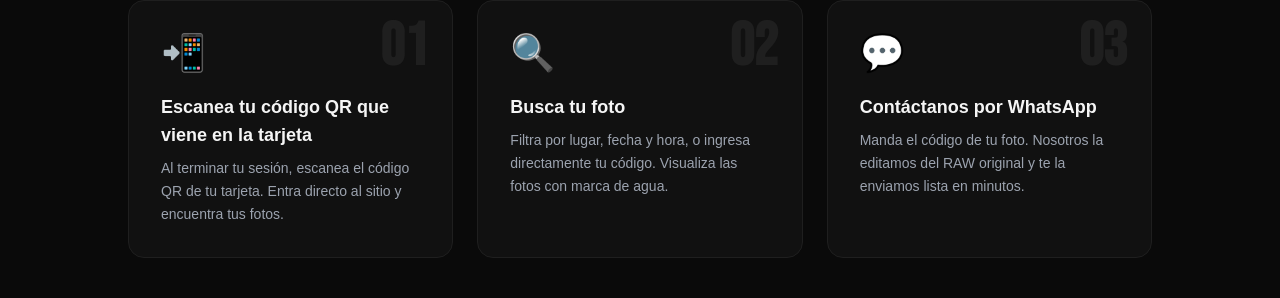
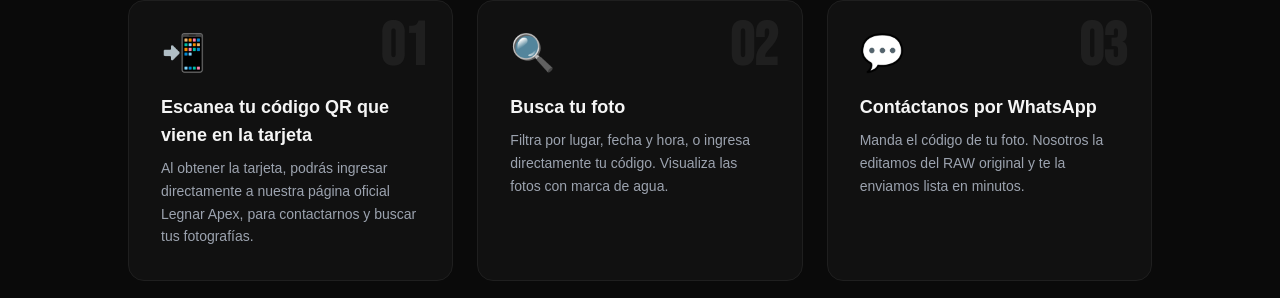
Before and after one commit to orbexa-systems/legnarapex, a Next.js app: page / in a window 1280 px wide. Shown: the part 1066-1364 px from the top of the page. Built offline with nearby package versions, Linux system fonts and the light colour scheme.

Commit message:
Update step 1 description to reference physical card

```diff
--- a/components/landing/ComoFunciona.tsx
+++ b/components/landing/ComoFunciona.tsx
@@ -4,7 +4,7 @@ const PASOS = [
     emoji: '📲',
     titulo: 'Escanea tu código QR que viene en la tarjeta',
     descripcion:
-      'Al terminar tu sesión, escanea el código QR de tu tarjeta. Entra directo al sitio y encuentra tus fotos.',
+      'Al obtener la tarjeta, podrás ingresar directamente a nuestra página oficial Legnar Apex, para contactarnos y buscar tus fotografías.',
   },
   {
     numero: '02',
```
